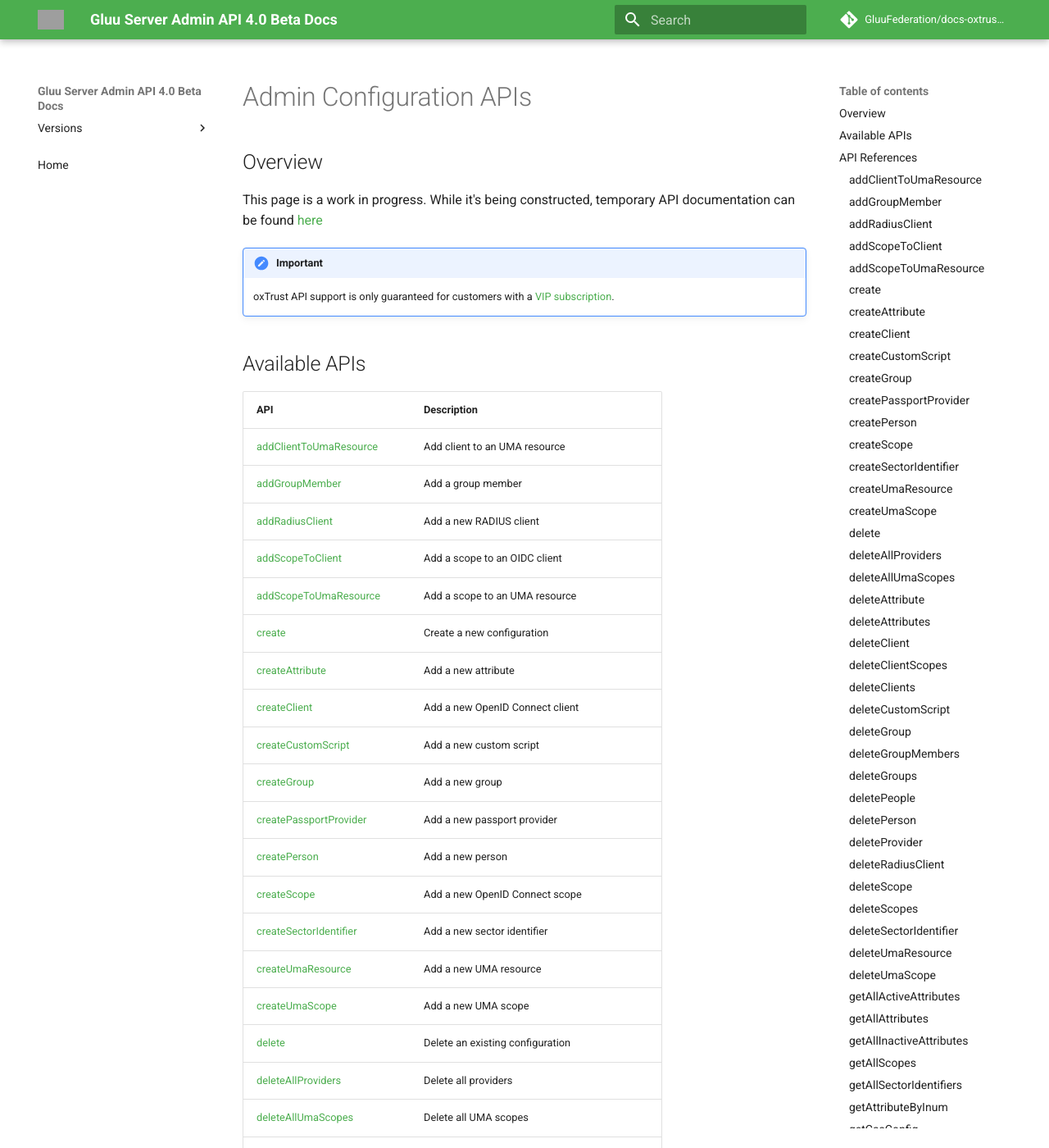
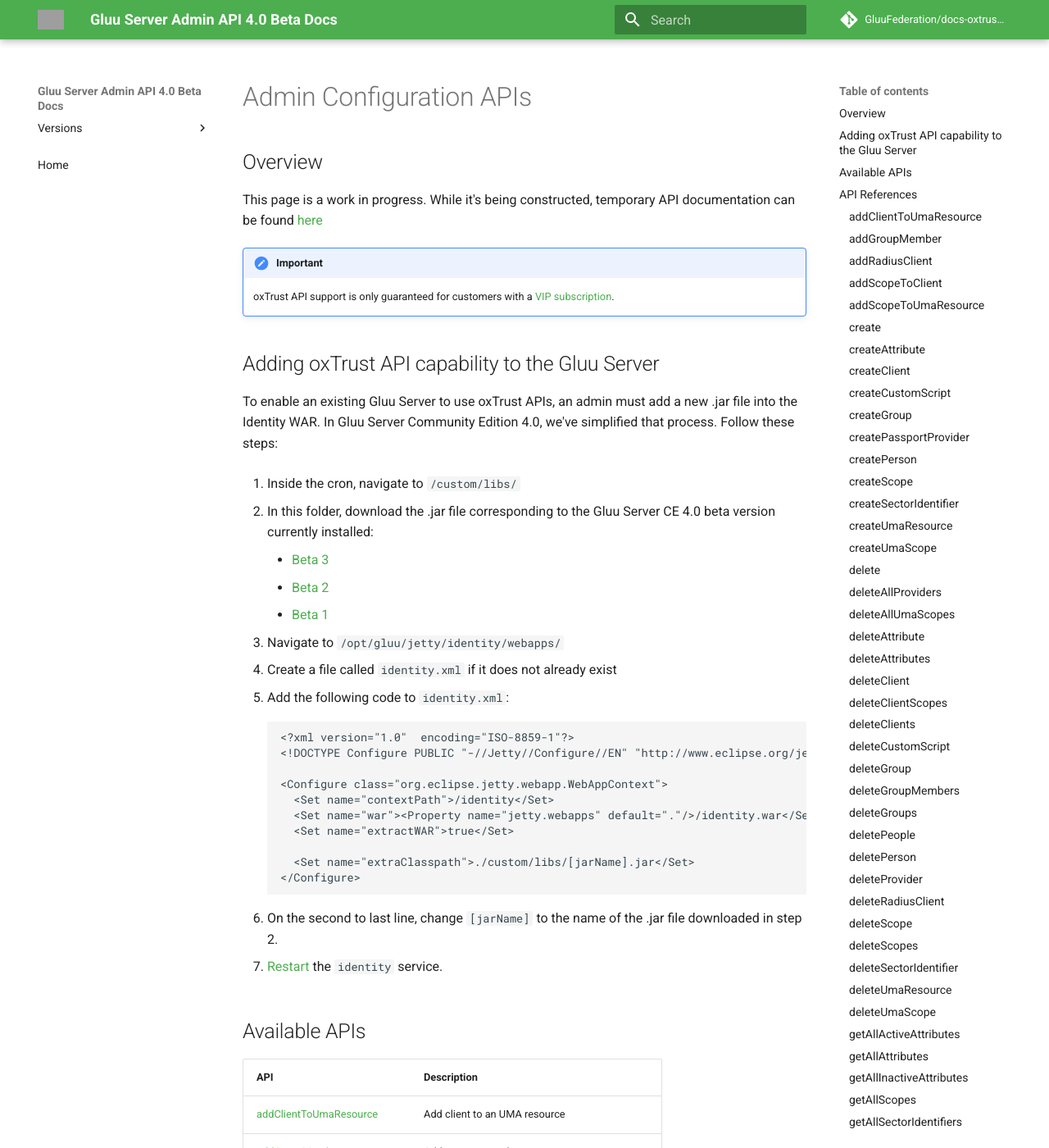
Before and after one commit to GluuFederation/docs-oxtrust-api-prod, an MkDocs documentation site: the page built from docs/source/admin-apis.md, in a window 1280 px wide and 1400 px high. Shown: the whole window at 82% size. Built offline with MkDocs 1.6.1 and Material for MkDocs 9.7.7, drawn with Linux system fonts in a browser that asks for light colours; comment, search, counter and statistics services are not loaded; grey boxes are pictures that could not be loaded.

Commit message:
Added installation instructions

````diff
--- a/docs/source/admin-apis.md
+++ b/docs/source/admin-apis.md
@@ -6,6 +6,41 @@ This page is a work in progress. While it's being constructed, temporary API doc
 
 !!! Important
     oxTrust API support is only guaranteed for customers with a [VIP subscription](https://www.gluu.org/pricing#vip).
+
+## Adding oxTrust API capability to the Gluu Server
+
+To enable an existing Gluu Server to use oxTrust APIs, an admin must add a new .jar file into the Identity WAR. In Gluu Server Community Edition 4.0, we've simplified that process. Follow these steps:
+
+1. Inside the cron, navigate to `/custom/libs/`
+
+1. In this folder, download the .jar file corresponding to the Gluu Server CE 4.0 beta version currently installed:
+
+    - [Beta 3](https://ox.gluu.org/maven/org/gluu/oxtrust-api-server/4.0.b3/oxtrust-api-server-4.0.b3.jar)
+    - [Beta 2](https://ox.gluu.org/maven/org/gluu/oxtrust-api-server/4.0.b2/oxtrust-api-server-4.0.b2.jar)
+    - [Beta 1](https://ox.gluu.org/maven/org/gluu/oxtrust-api-server/4.0.b1/oxtrust-api-server-4.0.b1.jar)
+
+1. Navigate to `/opt/gluu/jetty/identity/webapps/`
+
+1. Create a file called `identity.xml` if it does not already exist
+
+1. Add the following code to `identity.xml`:
+
+    ```
+    <?xml version="1.0"  encoding="ISO-8859-1"?>
+    <!DOCTYPE Configure PUBLIC "-//Jetty//Configure//EN" "http://www.eclipse.org/jetty/configure_9_0.dtd">
+
+    <Configure class="org.eclipse.jetty.webapp.WebAppContext">
+      <Set name="contextPath">/identity</Set>
+      <Set name="war"><Property name="jetty.webapps" default="."/>/identity.war</Set>
+      <Set name="extractWAR">true</Set>
+
+      <Set name="extraClasspath">./custom/libs/[jarName].jar</Set>
+    </Configure>
+    ```
+
+1. On the second to last line, change `[jarName]` to the name of the .jar file downloaded in step 2.
+
+1. [Restart](https://gluu.org/docs/ce/4.0/operation/services/#restart) the `identity` service.
 
 ## Available APIs
 
````
